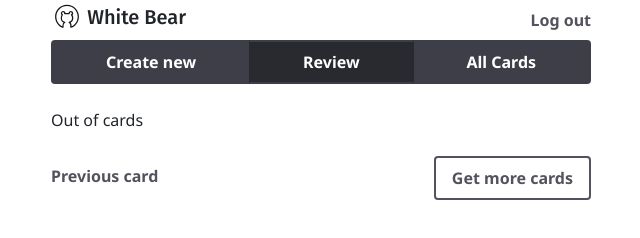
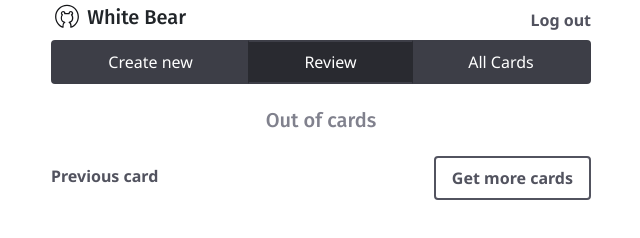
Before and after one commit to Zantos321/white-bear, a plain HTML site: page review-done.html in a window 1280 px wide. Shown: the whole page, without its empty margins (319-959 px from the left). Drawn offline with Linux system fonts and the light colour scheme.

Commit message:
made centered text

```diff
--- a/Style/style.scss
+++ b/Style/style.scss
@@ -3,6 +3,10 @@
    padding-right: 0;
    font-weight: $font-weight-bold;
    border: 0;
+}
+
+.btn-secondary {
+   font-weight: $font-weight-normal;
 }
 
 .text-brand {
@@ -15,6 +19,14 @@
 
 .tab-active {
    background-color: $gray-800;
+}
+
+.label-text-centered {
+   color: $gray-400;
+   font-family: $font-family-base;
+   font-size: $font-size-base * 1.25;
+   font-weight: $font-weight-normal;
+   text-align: center;
 }
 
 .card {
--- a/review-done.html
+++ b/review-done.html
@@ -40,10 +40,10 @@
                   </button>
                </div>
 
-               <div class="mb-5">
-                  <p>
+               <div class="label-text-centered mb-5">
+                  <h4>
                      Out of cards
-                  </p>
+                  </h4>
                </div>
 
                <button class="btn btn-link">Previous card</button>
```
Also changed, not shown: Style/dist.css, 2 other files.
